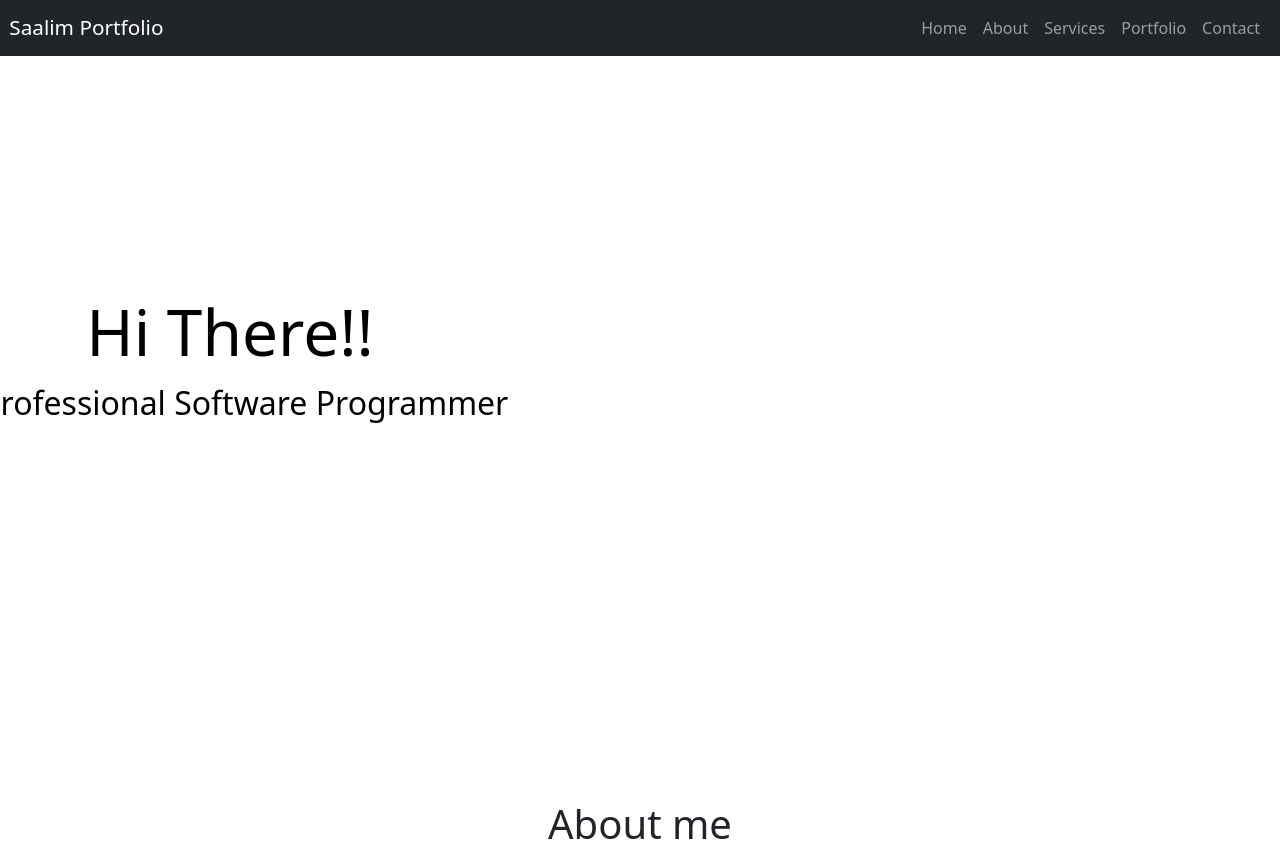
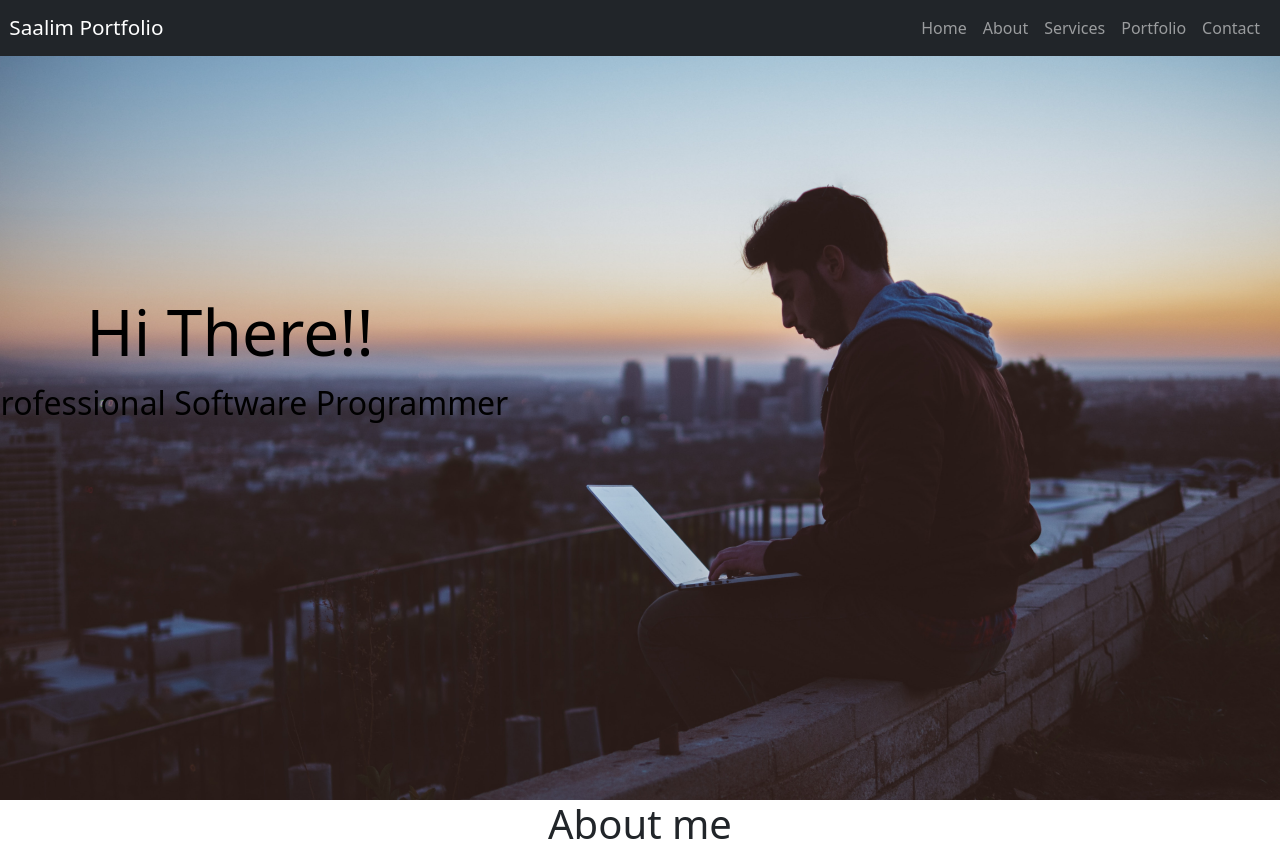
Before and after one commit to saalim2212/fed, a plain HTML site: page index.html in a window 1280 px wide. Shown: the top 851 px of the page. Drawn offline with nearby package versions, Linux system fonts and the light colour scheme; the site is published under a folder, as on GitHub Pages, so addresses that start at the root find nothing.

Commit message:
Update style.css

```diff
--- a/style.css
+++ b/style.css
@@ -9,7 +9,7 @@
 
 .bannerBgImage{
     height: 100vh;
-    background:url("/images/me.jpg");
+    background:url("./images/me.jpg");
     background-size: cover;
     position: relative;
 }
```
